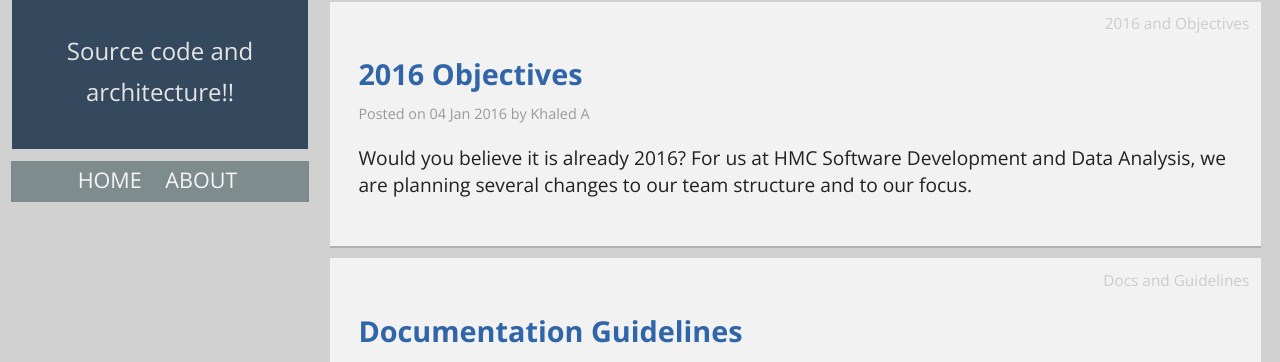
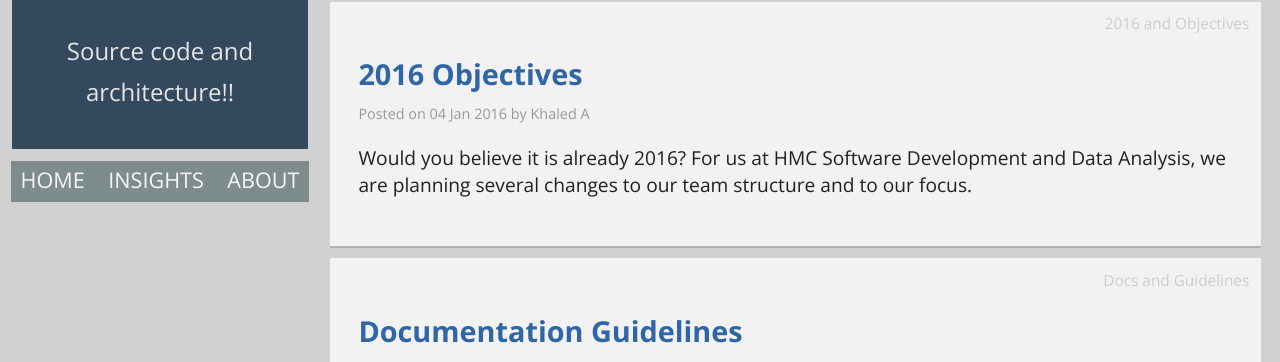
Before and after one commit to hmccode/hmccode.github.io, a Jekyll site: the page built from index.html, in a window 1280 px wide. Shown: the part 264-626 px from the top of the page. Built offline with Jekyll 4.4.1, drawn with Linux system fonts in a browser that asks for light colours; nearby versions of some CDN libraries; a script that is not in the unit is left out; the list of posts is cut into pages by our own code.

Commit message:
Added PowerBI iFrame

```diff
--- a/_layouts/default.html
+++ b/_layouts/default.html
@@ -56,6 +56,7 @@
         <a href="{{ site.url }}/repos/">Repos</a>
         <a href="{{ site.url }}/insights/">Insights</a>
 		-->
+        <a href="{{ site.url }}/insights/powerbi.html">Insights</a>
         <a href="{{ site.url }}/about/">About</a>
       </nav>
 
--- /dev/null
+++ b/insights/powerbi.html
@@ -0,0 +1,6 @@
+---
+layout: page
+title: App Insights
+---
+
+<iframe width="800" height="600" src="https://app.powerbi.com/view?r=eyJrIjoiOWVmM2UzMTEtNTAyOC00ODIyLTkyZjYtMWFmZDRlNTQ0YWE3IiwidCI6IjkxYmU4MWE0LWY5MGUtNGIxMy1hYTBlLWU3MWQyYmYzMDBiZSIsImMiOjZ9" frameborder="0" allowFullScreen="true"></iframe>
```
